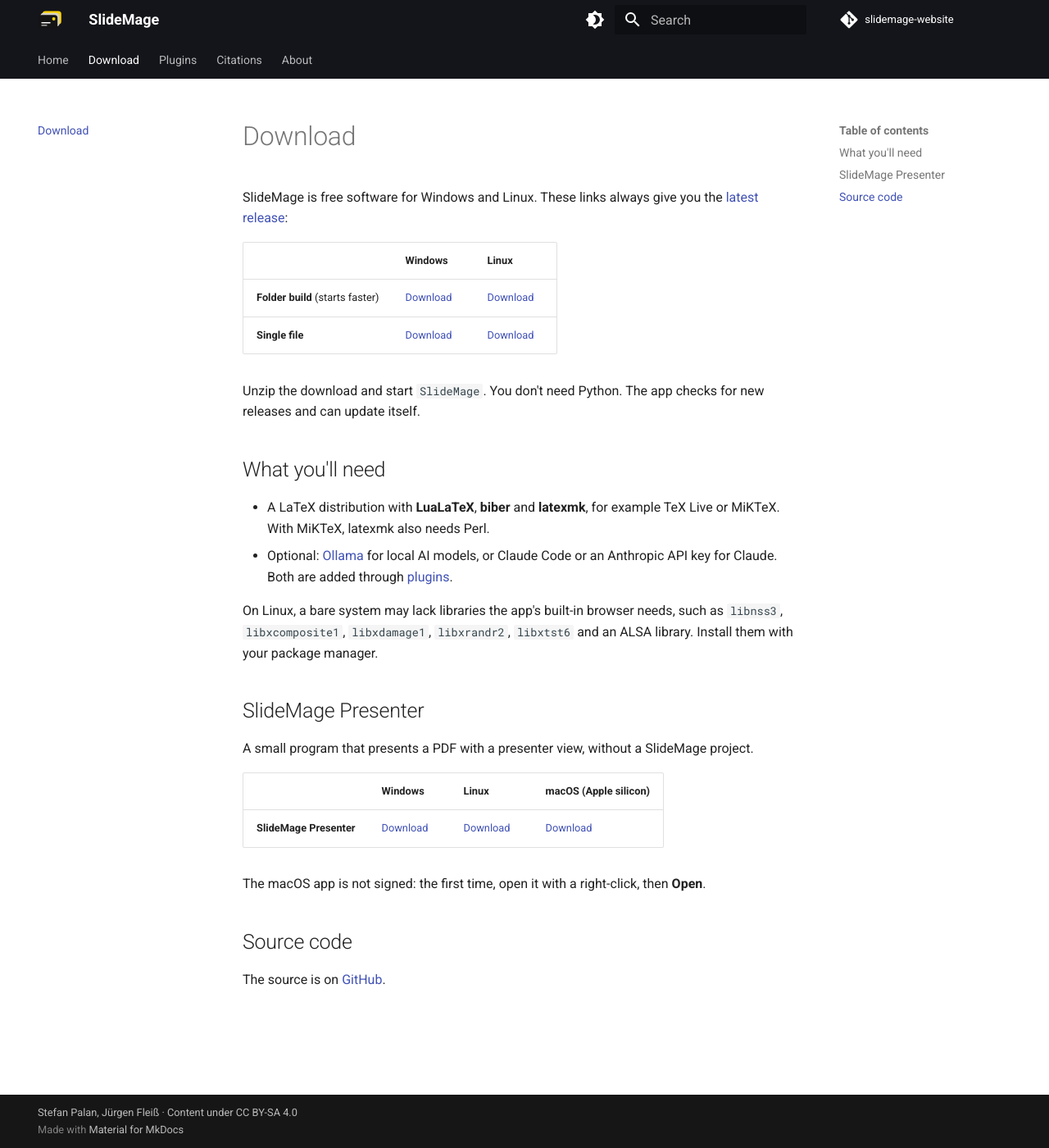
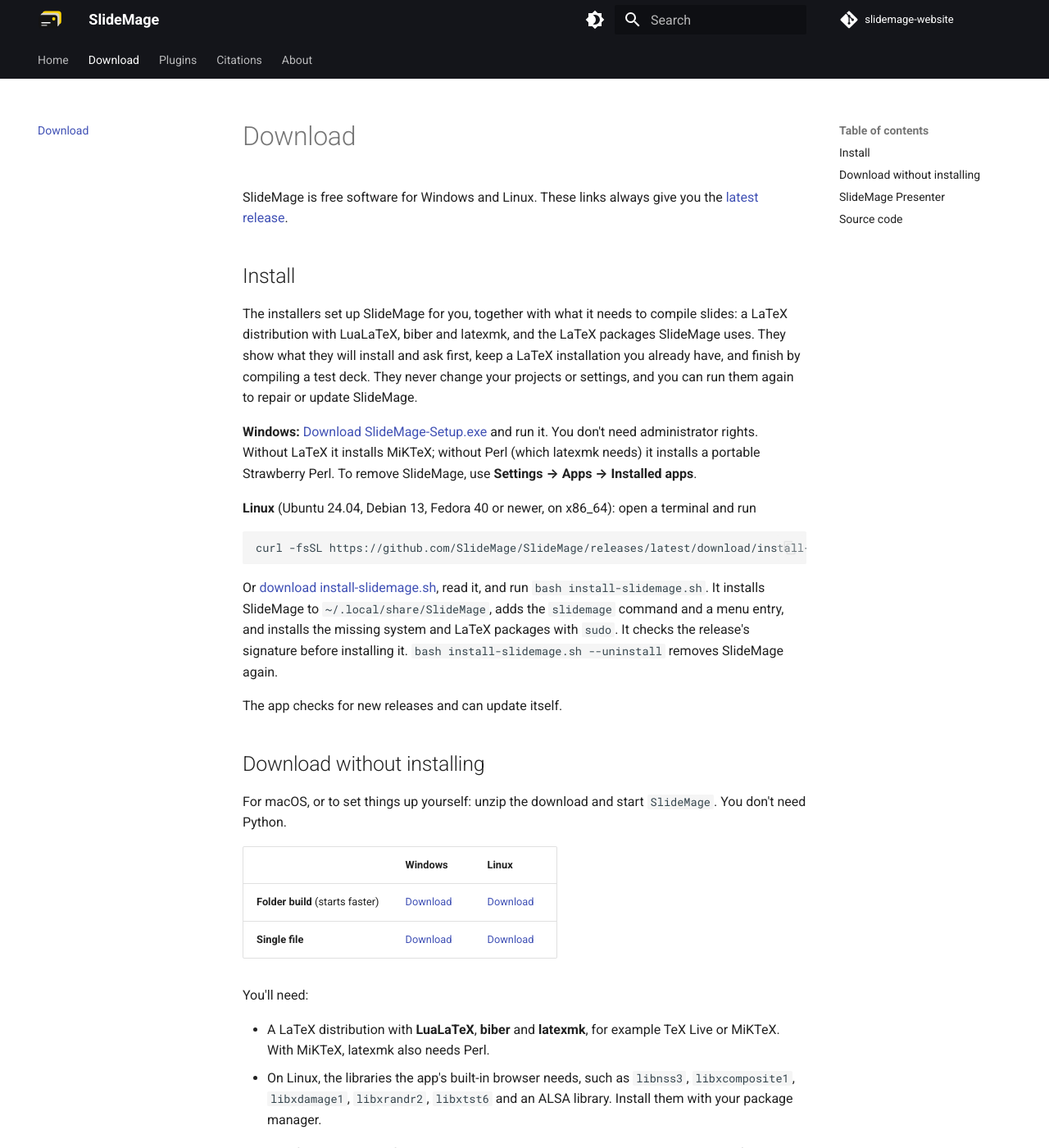
Before and after one commit to SlideMage/slidemage-website, an MkDocs documentation site: the page built from docs/download.md, in a window 1280 px wide and 1400 px high. Shown: the whole window at 82% size. Built offline with MkDocs 1.6.1 and Material for MkDocs 9.7.7, drawn with Linux system fonts in a browser that asks for light colours; comment, search, counter and statistics services are not loaded; some of the changed text lies outside the part shown.

Commit message:
Download page: the installers first
SlideMage-Setup.exe and install-slidemage.sh, the zips below them. Merge
only after a SlideMage release carries both assets.

Co-Authored-By: Claude Opus 5.5 <noreply@anthropic.com>

````diff
--- a/docs/download.md
+++ b/docs/download.md
@@ -1,30 +1,54 @@
 # Download
 
 SlideMage is free software for Windows and Linux. These links always give you the
-[latest release](https://github.com/SlideMage/SlideMage/releases/latest):
+[latest release](https://github.com/SlideMage/SlideMage/releases/latest).
+
+## Install
+
+The installers set up SlideMage for you, together with what it needs to compile slides: a LaTeX distribution
+with LuaLaTeX, biber and latexmk, and the LaTeX packages SlideMage uses. They show what they will install and ask
+first, keep a LaTeX installation you already have, and finish by compiling a test deck. They never change your
+projects or settings, and you can run them again to repair or update SlideMage.
+
+**Windows:** [Download SlideMage-Setup.exe](https://github.com/SlideMage/SlideMage/releases/latest/download/SlideMage-Setup.exe)
+and run it. You don't need administrator rights. Without LaTeX it installs MiKTeX; without Perl (which latexmk
+needs) it installs a portable Strawberry Perl. To remove SlideMage, use **Settings → Apps → Installed apps**.
+
+**Linux** (Ubuntu 24.04, Debian 13, Fedora 40 or newer, on x86_64): open a terminal and run
+
+```bash
+curl -fsSL https://github.com/SlideMage/SlideMage/releases/latest/download/install-slidemage.sh | bash
+```
+
+Or [download install-slidemage.sh](https://github.com/SlideMage/SlideMage/releases/latest/download/install-slidemage.sh),
+read it, and run `bash install-slidemage.sh`. It installs SlideMage to `~/.local/share/SlideMage`, adds the
+`slidemage` command and a menu entry, and installs the missing system and LaTeX packages with `sudo`. It checks
+the release's signature before installing it. `bash install-slidemage.sh --uninstall` removes SlideMage again.
+
+The app checks for new releases and can update itself.
+
+## Download without installing
+
+For macOS, or to set things up yourself: unzip the download and start `SlideMage`. You don't need Python.
 
 | | Windows | Linux |
 |---|---|---|
 | **Folder build** (starts faster) | [Download](https://github.com/SlideMage/SlideMage/releases/latest/download/SlideMage-windows-folder.zip) | [Download](https://github.com/SlideMage/SlideMage/releases/latest/download/SlideMage-linux-folder.zip) |
 | **Single file** | [Download](https://github.com/SlideMage/SlideMage/releases/latest/download/SlideMage-windows.zip) | [Download](https://github.com/SlideMage/SlideMage/releases/latest/download/SlideMage-linux.zip) |
 
-Unzip the download and start `SlideMage`. You don't need Python. The app checks for new releases and can
-update itself.
-
-## What you'll need
+You'll need:
 
 - A LaTeX distribution with **LuaLaTeX**, **biber** and **latexmk**, for example TeX Live or MiKTeX. With
   MiKTeX, latexmk also needs Perl.
-- Optional: [Ollama](https://ollama.com) for local AI models, or Claude Code or an Anthropic API key for
-  Claude. Both are added through [plugins](plugins/index.md).
+- On Linux, the libraries the app's built-in browser needs, such as `libnss3`, `libxcomposite1`, `libxdamage1`,
+  `libxrandr2`, `libxtst6` and an ALSA library. Install them with your package manager.
 
-On Linux, a bare system may lack libraries the app's built-in browser needs, such as `libnss3`,
-`libxcomposite1`, `libxdamage1`, `libxrandr2`, `libxtst6` and an ALSA library. Install them with your package
-manager.
+Optional for both: [Ollama](https://ollama.com) for local AI models, or Claude Code or an Anthropic API key for
+Claude. Both are added through [plugins](plugins/index.md).
 
 ## SlideMage Presenter
 
-A small program that presents a PDF with a presenter view, without a SlideMage project.
+A small program that presents a PDF with a presenter view, without a SlideMage project. It needs no LaTeX.
 
 | | Windows | Linux | macOS (Apple silicon) |
 |---|---|---|---|
````
